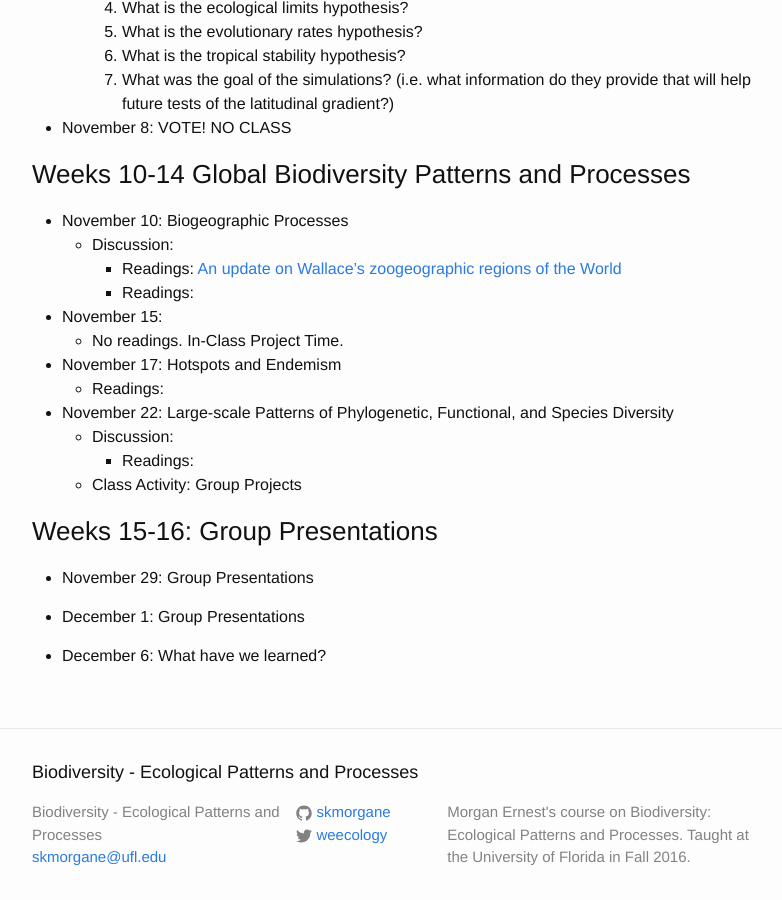
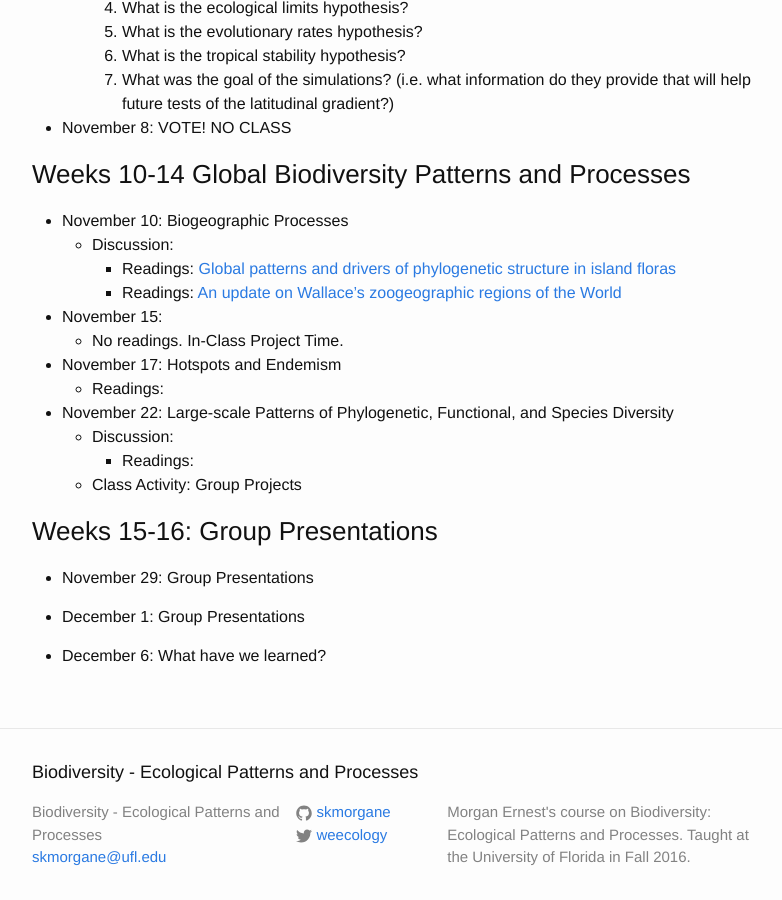
Before and after one commit to skmorgane/biodiversity-course, a Jekyll site: the page built from schedule.md, in a window 1280 px wide and 900 px high, scrolled down 9362 px. Shown: the whole window, without its empty margins (238-1020 px from the left). Built offline with Jekyll 4.4.1, drawn with Linux system fonts in a browser that asks for light colours.

Commit message:
Add Biogeography reading

```diff
--- a/schedule.md
+++ b/schedule.md
@@ -282,8 +282,9 @@ Tuesdays are often a split between class activity and discussion, thus there are
 
 * November 10: Biogeographic Processes
     * Discussion:
+         * Readings: [Global patterns and drivers of phylogenetic structure in island floras](https://doi.org/10.1038/srep12213)
          * Readings: [An update on Wallace's zoogeographic regions of the World](https://doi.org/10.1126/science.1228282)
-         * Readings:
+
 
 * November 15:
     * No readings. In-Class Project Time.
```
